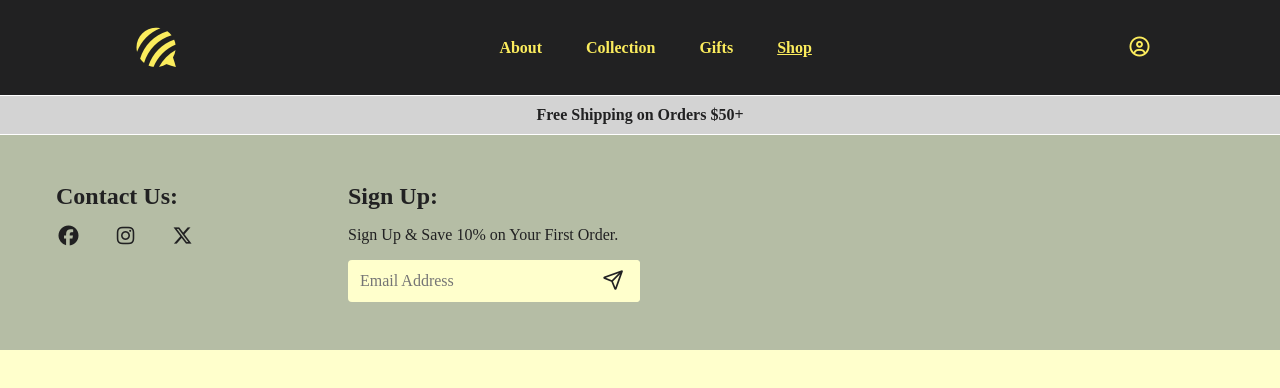
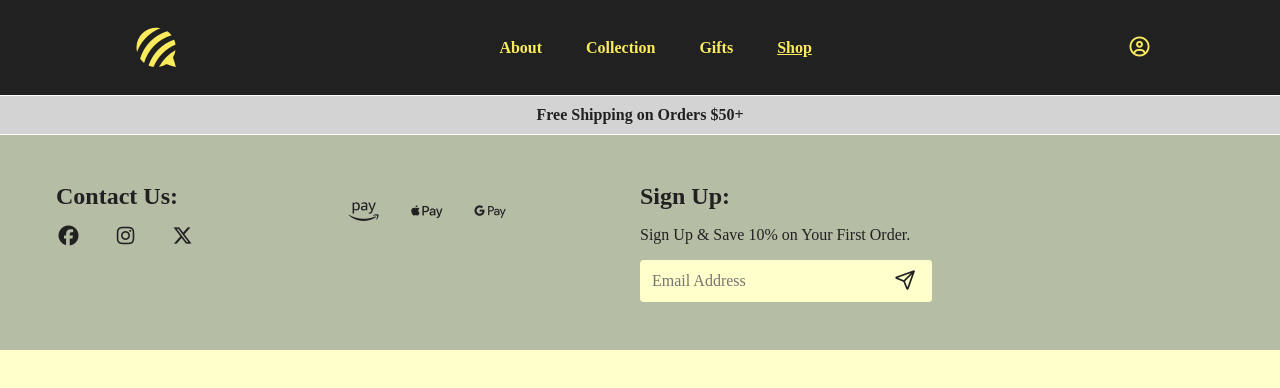
Before and after one commit to mateuszcalderon/ecommerce-template, a plain HTML site: page index.html in a window 1280 px wide. Drawn offline with Linux system fonts and the light colour scheme.

Commit message:
Add payment icons

```diff
--- a/css/style.css
+++ b/css/style.css
@@ -95,6 +95,12 @@ footer {
     margin-top: 1rem;
 }
 
+.payment {
+    display: flex;
+    gap: 2rem;
+    margin-top: 1rem;
+}
+
 .div-promo-bar a {
     color: var(--ink-black);
     font-weight: bold;
@@ -129,6 +135,11 @@ footer {
     opacity: 0.8;
 }
 
+.fa-brands.fa-amazon-pay, .fa-brands.fa-apple-pay, .fa-brands.fa-google-pay {
+    color: var(--ink-black);
+    font-size: 25px;
+}
+
 nav {
     font-weight: bold;
 }
--- a/index.html
+++ b/index.html
@@ -43,6 +43,11 @@
                     <a href="#"><i class="fa-brands fa-x-twitter"></i></a>
                 </div>
             </div>
+            <div class="payment">
+                <i class="fa-brands fa-amazon-pay"></i>
+                <i class="fa-brands fa-apple-pay"></i>
+                <i class="fa-brands fa-google-pay"></i>
+            </div>
             <div class="sign-up">
                 <h2>Sign Up:</h2>
                 <p>Sign Up & Save 10% on Your First Order.</p>
```
